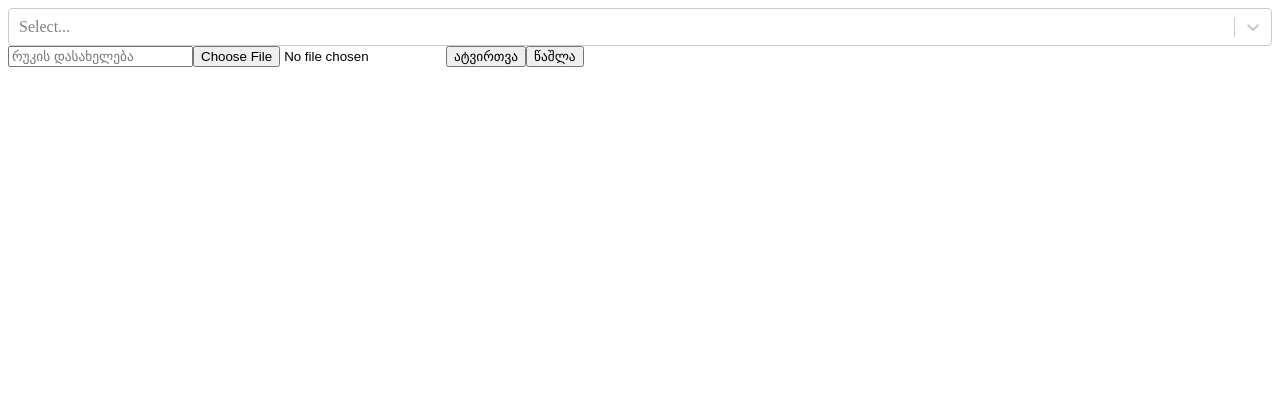
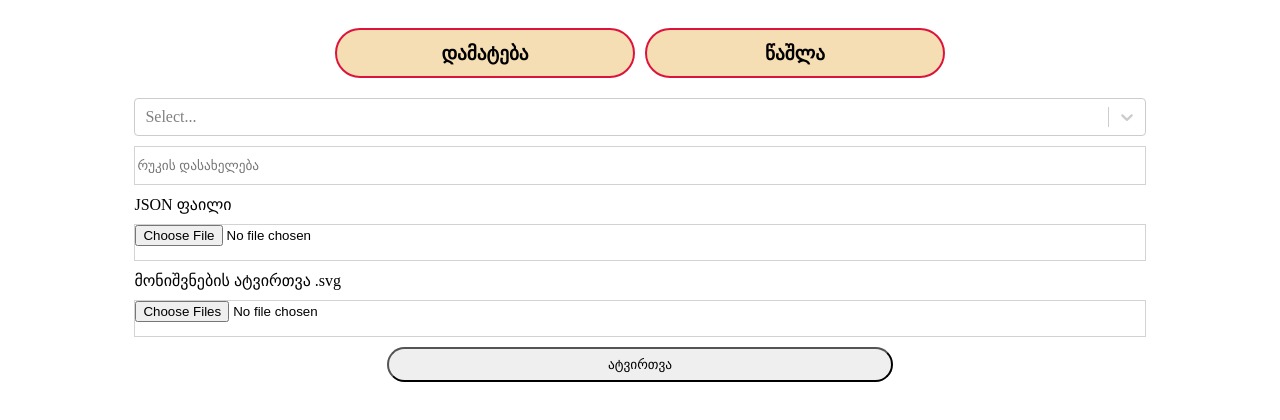
Before and after one commit to Alim1899/mapupload, a React (Vite) app: page / in a window 1280 px wide. Shown: the top 420 px of the page. Built offline with nearby package versions, Linux system fonts and the light colour scheme.

Commit message:
almost completed

```diff
--- a/src/App.jsx
+++ b/src/App.jsx
@@ -1,9 +1,9 @@
 import "./App.css";
-import Upload from "./components/Upload";
+import Layout from "./components/Layout";
 function App() {
   return (
     <>
-      <Upload />
+      <Layout />
     </>
   );
 }
--- /dev/null
+++ b/src/components/Delete.jsx
@@ -0,0 +1,37 @@
+import { useEffect, useState } from "react";
+import classes from './Upload.module.css'
+import Select from "react-select";
+import { deleteLayer,mapCategories } from "./Functions";
+const Delete = () => {
+    const options = mapCategories.map((el) => ({
+    value: el.key,
+    label: el.name,
+  }));
+  const [value, setValue] = useState("");
+  const [category,setCategory] = useState("")
+  const handleChange = (e) => {
+    setValue(e.target.value);
+  };
+  useEffect(()=>{
+    console.log(category, value);
+  },[value,category])
+  return (
+    <div className={classes.delete}>
+    <Select
+        options={options}
+        value={category}
+        onChange={(option) => setCategory(option.value)}
+      />
+      <input
+        value={value}
+        onChange={handleChange}
+        placeholder="Enter layer name"
+      />
+      <button type="button" onClick={() => deleteLayer(value)}>
+        წაშლა
+      </button>
+    </div>
+  );
+};
+
+export default Delete;
--- a/src/components/Functions.js
+++ b/src/components/Functions.js
@@ -29,21 +29,33 @@ export const savelayer = (category, name, file) => {
       alert("Failed to upload data: " + error.message);
     });
 };
-export const deleteLayer = (category, name) => {
-  if (!category || !name) return;
+export const deleteLayer = async (name) => {
+  if (!name) {
+    alert("Please enter a layer name");
+    return;
+  }
 
   const db = getDatabase();
-  remove(ref(db, `geojson/${category}/${name}`))
-    .then(() => {
-      alert("Data Deleted successfully!");
-    })
-    .catch((error) => {
-      alert("Failed to Delete data: " + error.message);
-    });
+  const layerRef = ref(db, name);
+  console.log(layerRef);
+  try {
+    const snapshot = await get(layerRef);
+
+    if (!snapshot.exists()) {
+      alert("Layer does not exist");
+      return;
+    }
+
+    await remove(layerRef);
+    alert("Data deleted successfully!");
+  } catch (error) {
+    alert("Failed to delete data: " + error.message);
+  }
 };
 
 export const handleFileUpload = (event, setLayerData) => {
   const file = event.target.files[0];
+
   if (!file) return;
 
   const reader = new FileReader();
@@ -52,6 +64,32 @@ export const handleFileUpload = (event, setLayerData) => {
   };
 
   reader.readAsText(file);
+};
+
+export const handleSvgUpload = (event, setLayerSigns) => {
+  const files = Array.from(event.target.files);
+  if (!files.length) return;
+
+  const results = [];
+
+  files.forEach((file, index) => {
+    const reader = new FileReader();
+
+    reader.onload = (e) => {
+      results.push({
+        key:index,
+        name: file.name,
+        content: e.target.result, // SVG text
+      });
+
+      // Update state only after all files are read
+      if (results.length === files.length) {
+        setLayerSigns(results);
+      }
+    };
+
+    reader.readAsText(file);
+  });
 };
 
 export const mapCategories = [
--- /dev/null
+++ b/src/components/Layout.jsx
@@ -0,0 +1,26 @@
+import Upload from "./Upload";
+import Delete from "./Delete";
+import classes from "./Upload.module.css";
+import { useState } from "react";
+const Layout = () => {
+  const [showDelete, setShowDelete] = useState(false);
+  return (
+    <div className={classes.layout}>
+    <div className={classes.toggle}>
+       <button type="button" onClick={() => setShowDelete(false)}>
+        დამატება
+      </button>
+      <button type="button" onClick={() => setShowDelete(true)}>
+        წაშლა
+      </button>
+    </div>
+
+      <div className={classes.content}>
+        {showDelete && <Delete />}
+        {!showDelete && <Upload />}
+      </div>
+    </div>
+  );
+};
+
+export default Layout;
--- a/src/components/Upload.jsx
+++ b/src/components/Upload.jsx
@@ -1,14 +1,15 @@
 import Select from "react-select";
 import classes from "./Upload.module.css";
 import {
-  deleteLayer,
   handleFileUpload,
+  handleSvgUpload,
   mapCategories,
   savelayer,
 } from "./Functions";
 import { useEffect, useState } from "react";
 const Upload = () => {
   const [layerData, setLayerData] = useState([]);
+  const [layerSigns, setLayerSigns] = useState([]);
   const [selectedType, setSelectedType] = useState([]);
   const [layerName, setLayerName] = useState(""); // <-- new state for input value
 
@@ -18,12 +19,13 @@ const Upload = () => {
   }));
   useEffect(() => {
     layerData && console.log(layerData);
-  }, [layerData]);
+    layerSigns && console.log(layerSigns);
+  }, [layerData, layerSigns]);
   useEffect(() => {
     selectedType && console.log(selectedType.label); // 🟢 log selected category whenever it changes
   }, [selectedType]);
   return (
-    <div className={classes.main}>
+    <div className={classes.upload}>
       <Select
         options={options}
         value={selectedType}
@@ -36,11 +38,21 @@ const Upload = () => {
         value={layerName}
         onChange={(e) => setLayerName(e.target.value)}
       />
+      <label htmlFor="jsonUpload">JSON ფაილი</label>
       <input
+        name="jsonUpload"
         type="file"
         accept=".json"
         onChange={(e) => handleFileUpload(e, setLayerData)}
         placeholder="ატვირთე ფაილი"
+      />
+      <label htmlFor="svgUpload">მონიშვნების ატვირთვა .svg</label>
+      <input
+        name="svgUpload"
+        type="file"
+        accept=".svg"
+        multiple
+        onChange={(e) => handleSvgUpload(e, setLayerSigns)}
       />
       <button
         type="button"
@@ -48,9 +60,6 @@ const Upload = () => {
       >
         ატვირთვა
       </button>
-      <button type="button" onClick={() => deleteLayer("nature", "name")}>
-        წაშლა
-      </button>
     </div>
   );
 };
--- a/src/components/Upload.module.css
+++ b/src/components/Upload.module.css
@@ -0,0 +1,42 @@
+.layout {
+  display: flex;
+  justify-content: center;
+  margin: auto;
+  flex-direction: column;
+  max-width: 1280px;
+}
+.toggle{
+    text-align: center;
+}
+.toggle > button {
+  outline: none;
+  border: none;
+  background-color: wheat;
+  height: 50px;
+  width: 300px;
+  margin: 20px 5px;
+  font-size: 1.2rem;
+  font-weight: 900;
+  border: 2px solid crimson;
+  border-radius: 50px;
+}
+.content{
+  width: 80%;
+  margin: auto;
+}
+.delete,.upload{
+  display: flex;
+  justify-content: center;
+  flex-direction: column;
+}
+.delete>input, .upload>input{
+height: 35px;
+margin: 10px 0;
+border: 1px solid lightgray;
+}
+.delete>button, .upload>button{
+  width: 50%;
+  margin: auto;
+  height: 35px;
+  border-radius: 50px;
+}
```
Also changed, not shown: 1 other file (tests, documents, lock files or other folders).
